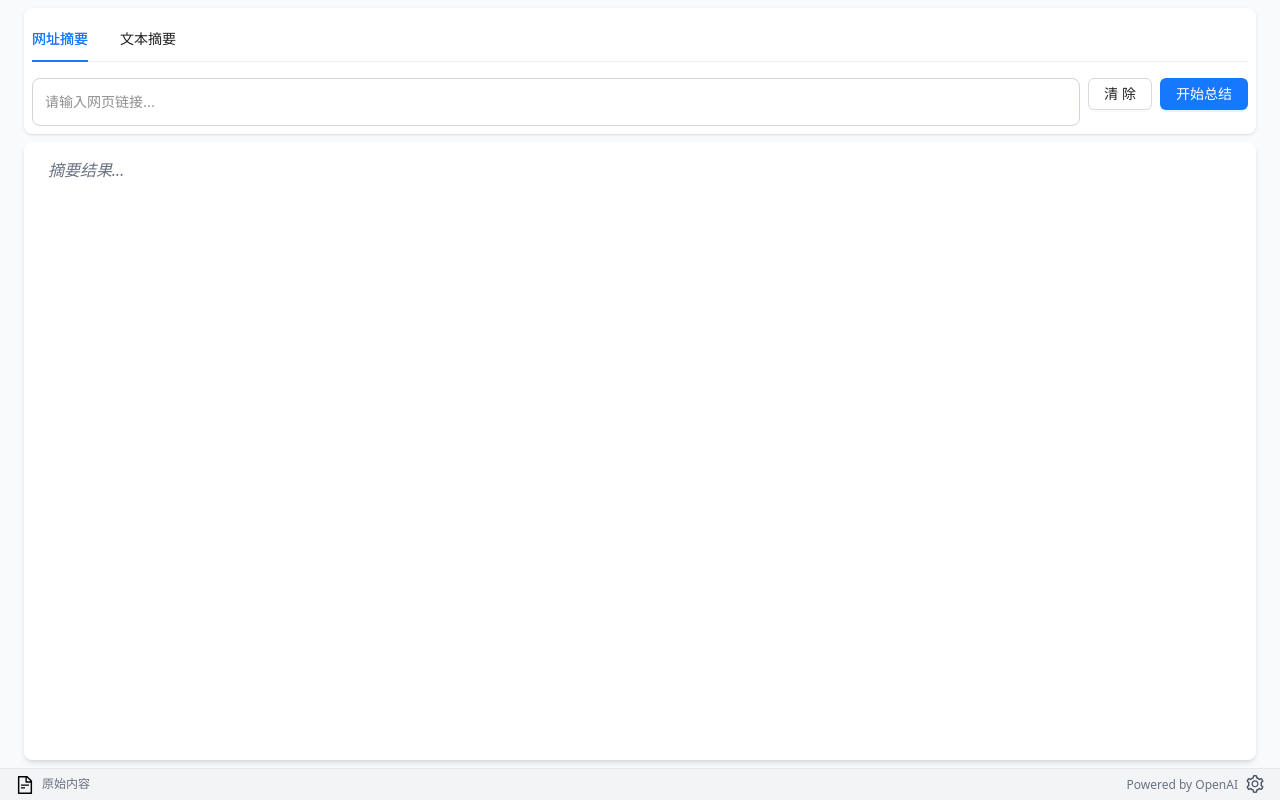
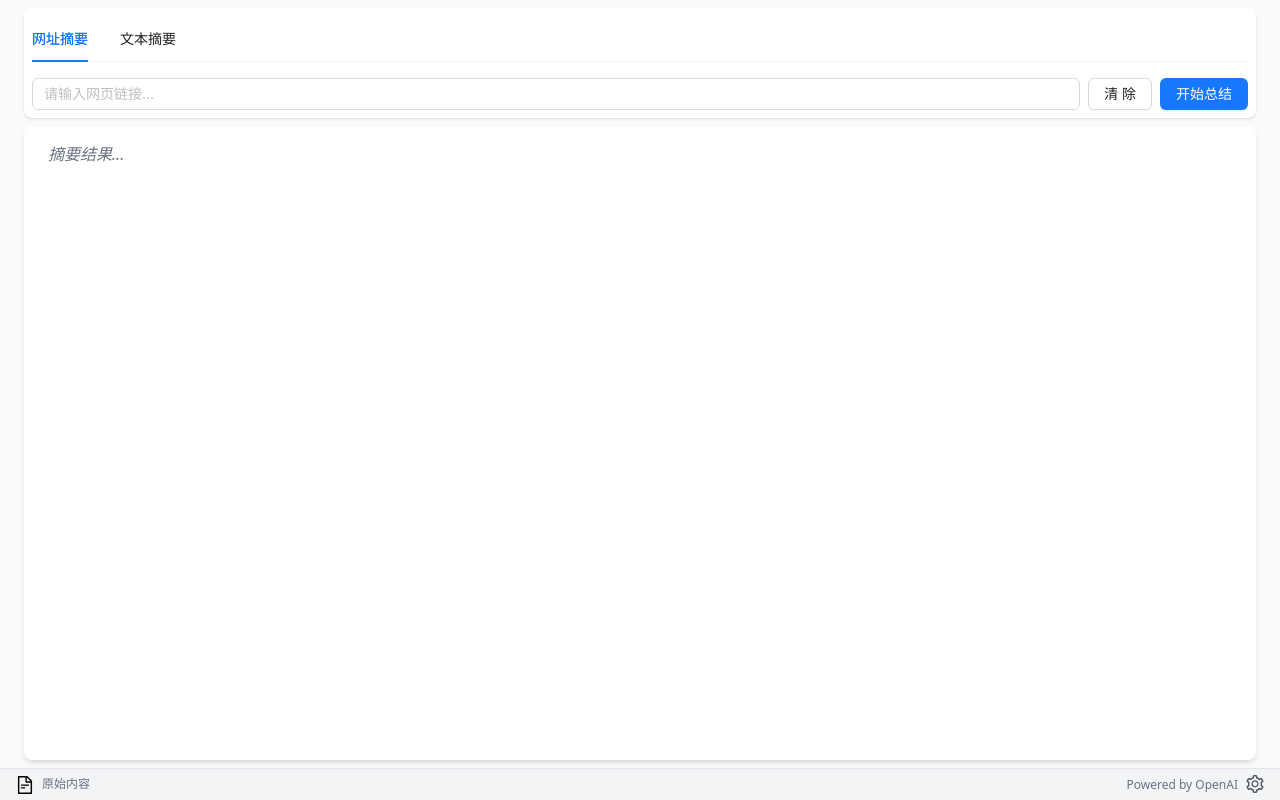
Before and after one commit to panjuncai/url-summarizer, a React (Vite) app: page / in a window 1280 px wide. Built offline with nearby package versions, Linux system fonts and the light colour scheme.

Commit message:
更新App组件，添加加载状态指示器，优化摘要结果显示逻辑；调整输入框样式，提升用户体验；将原始内容显示方式改为Modal.info，增强可用性。

```diff
--- a/src/App.tsx
+++ b/src/App.tsx
@@ -6,7 +6,7 @@ import remarkGfm from "remark-gfm";
 import rehypeRaw from "rehype-raw";
 import { SettingsDialog } from "./components/SettingsDialog";
 import { SettingOutlined, FileTextOutlined } from "@ant-design/icons";
-import { Button, Modal, Tabs, Input } from "antd";
+import { Button, Modal, Tabs, Input, Spin } from "antd";
 
 function App() {
   const [url, setUrl] = useState("");
@@ -75,13 +75,12 @@ function App() {
                 key: "url",
                 label: "网址摘要",
                 children: (
-                  <div className="flex gap-2">
-                    <input
-                      type="text"
+                  <div className="flex gap-2 items-center justify-center">
+                    <Input
                       value={url}
                       onChange={(e) => setUrl(e.target.value)}
                       placeholder="请输入网页链接..."
-                      className="flex-1 border border-gray-300 rounded-lg p-3 focus:outline-none focus:ring-2 focus:ring-blue-400"
+                      className="flex-1"
                     />
                     <Button onClick={() => setUrl("")} type="default">
                       清除
@@ -100,13 +99,12 @@ function App() {
                 key: "text",
                 label: "文本摘要",
                 children: (
-                  <div className="flex gap-2">
+                  <div className="flex gap-2 items-center justify-center">
                     <Input.TextArea
                       value={text}
                       onChange={(e) => setText(e.target.value)}
                       placeholder="请输入要总结的文本内容..."
-                      rows={2}
-                      className="border border-gray-300 rounded-lg p-3 focus:outline-none focus:ring-2 focus:ring-blue-400"
+                      rows={4}
                     />
                     <div className="flex justify-end gap-4">
                       <Button onClick={() => setText("")} type="default">
@@ -129,7 +127,11 @@ function App() {
 
         <div className="flex-1 bg-white rounded-lg pl-2 pr-2 shadow-md overflow-auto">
           <div className="p-4 prose prose-sm sm:prose lg:prose-lg xl:prose-xl mx-auto">
-          {summary ? (
+            {loading ? (
+              <Spin tip="Loading" size="large">
+                正在总结...
+              </Spin>
+            ) : summary ? (
               <ReactMarkdown
                 remarkPlugins={[remarkGfm]}
                 rehypePlugins={[rehypeRaw]}
@@ -187,12 +189,15 @@ function App() {
       {/* 底部配置栏 */}
 
       <div className="h-8 bg-gray-100 border-t border-gray-200 flex items-center px-4 justify-between gap-2">
-        <div className="flex item-center gap-2 hover:cursor-pointer" onClick={() =>
-              Modal.confirm({
-                title: '原始内容',
-                content: <div>{originalContent || '原始内容...'}</div>,
+        <div
+          className="flex item-center gap-2 hover:cursor-pointer"
+          onClick={() =>
+            Modal.info({
+              title: "原始内容",
+              content: <div>{originalContent}</div>,
             })
-            }>
+          }
+        >
           <FileTextOutlined style={{ fontSize: 18 }} />
           <div className="text-xs text-gray-500">原始内容</div>
         </div>
```
Lines whose indentation alone changed are shown as unchanged.
